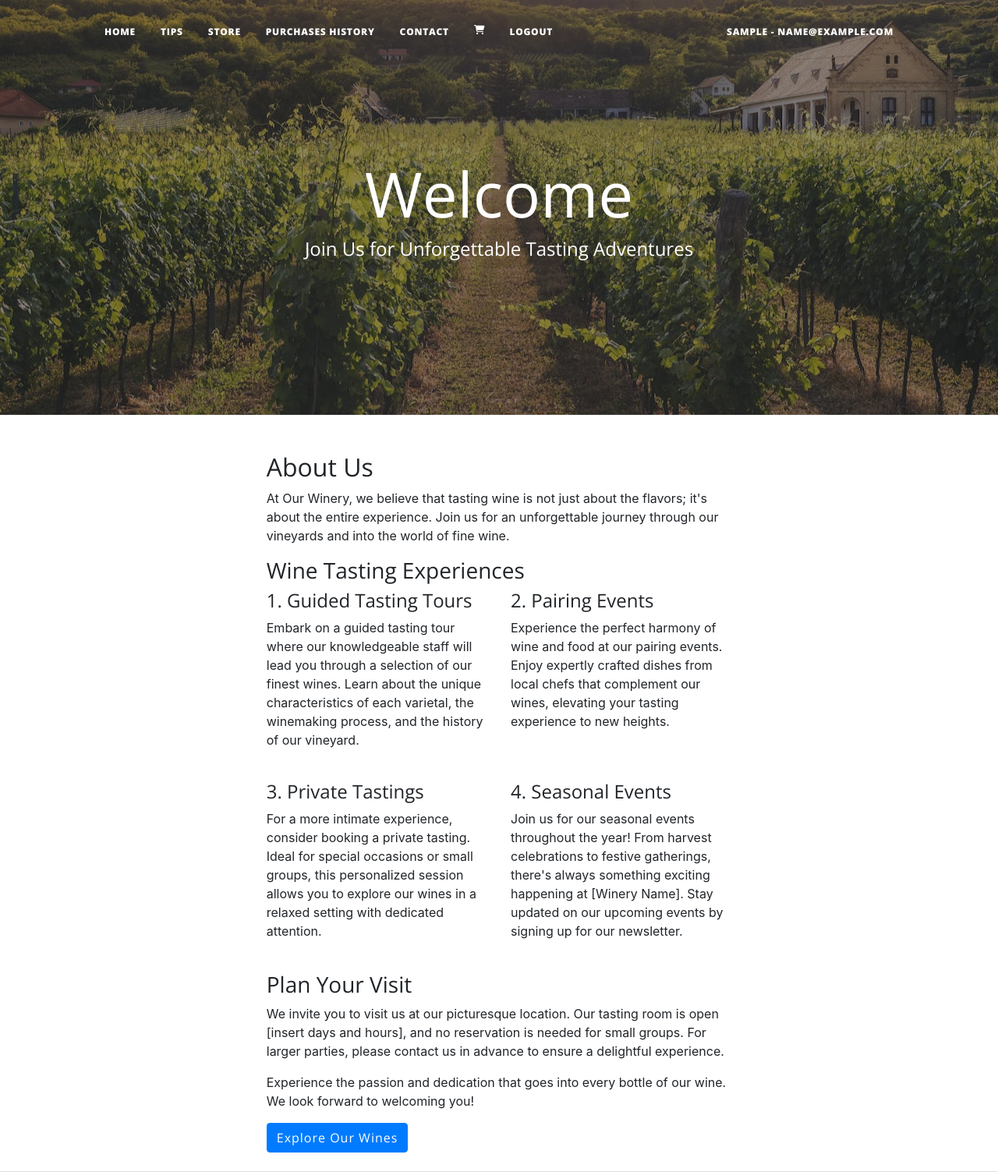
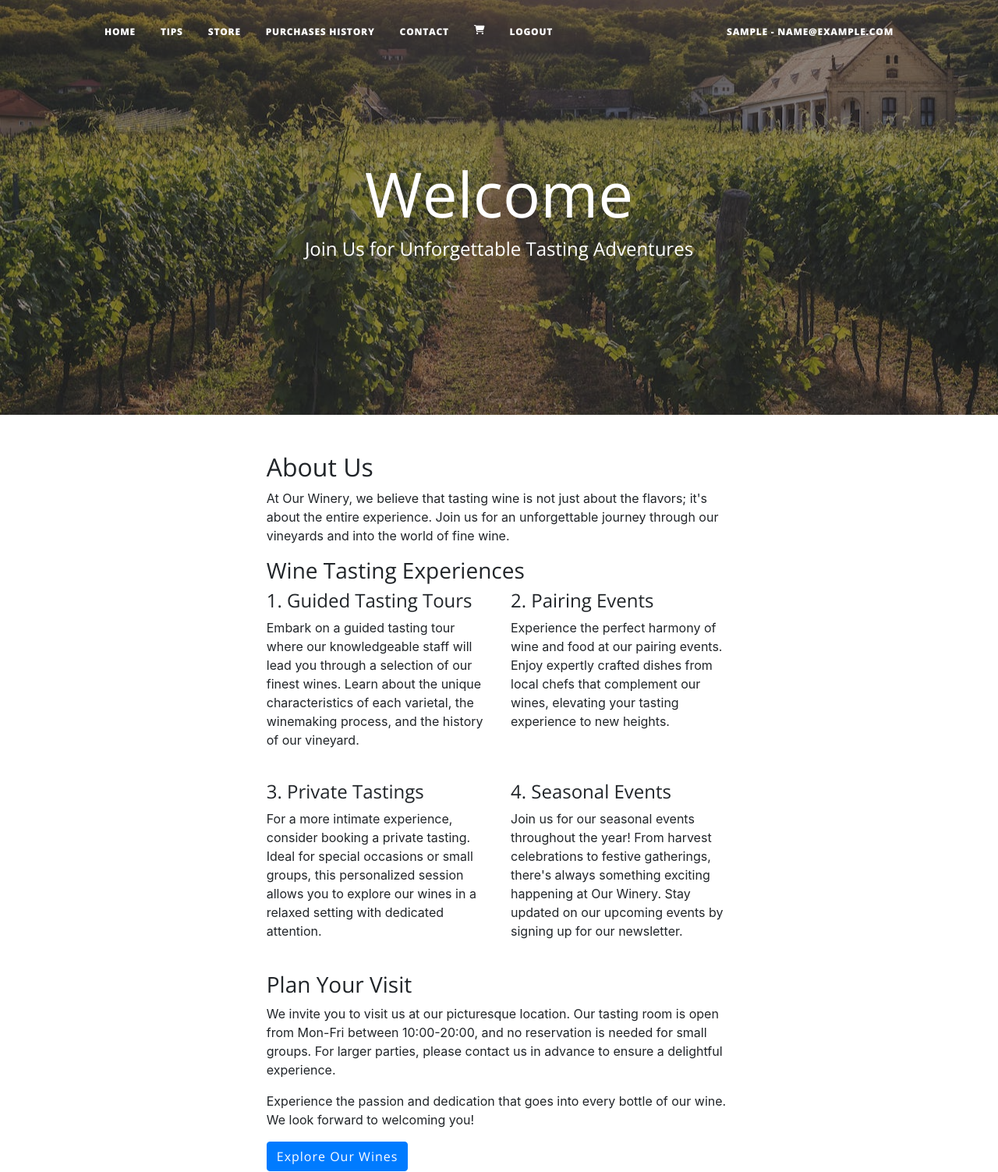
Before and after one commit to roudasaffuri/Winery, a Flask app: page /userHomePage in a window 1280 px wide. Shown: the top 1503 px of the page at 78% size. Run offline with Flask 3, Linux system fonts and the light colour scheme; the visitor is signed in with stand-in values (Sample User, id 1); data that the repository does not hold is empty; parts of the project's set-up code (start-up, migrations or seed data) failed here and were passed over; some libraries are stand-ins or nearby versions.

Commit message:
fix styles

```diff
--- a/login.py
+++ b/login.py
@@ -45,7 +45,7 @@ def log_in():
                         session['manager'] = useremail
                         return redirect(url_for('adminManageProducts'))
                     else:
-                        return redirect(url_for('adminManageProducts'))  # Regular user
+                        return redirect(url_for('userHomePage'))  # Regular user
 
                 else:
                     flash("Invalid email or password.", "danger")
--- a/templates/userHomePage.html
+++ b/templates/userHomePage.html
@@ -41,14 +41,14 @@
             </div>
             <div class="col-md-6 mb-4">
               <h4>4. Seasonal Events</h4>
-              <p>Join us for our seasonal events throughout the year! From harvest celebrations to festive gatherings, there's always something exciting happening at [Winery Name]. Stay updated on our upcoming events by signing up for our newsletter.</p>
+              <p>Join us for our seasonal events throughout the year! From harvest celebrations to festive gatherings, there's always something exciting happening at Our Winery. Stay updated on our upcoming events by signing up for our newsletter.</p>
             </div>
           </div>
         </section>
 
         <section>
           <h3>Plan Your Visit</h3>
-          <p>We invite you to visit us at our picturesque location. Our tasting room is open [insert days and hours], and no reservation is needed for small groups. For larger parties, please contact us in advance to ensure a delightful experience.</p>
+          <p>We invite you to visit us at our picturesque location. Our tasting room is open from Mon-Fri between 10:00-20:00, and no reservation is needed for small groups. For larger parties, please contact us in advance to ensure a delightful experience.</p>
           <p>Experience the passion and dedication that goes into every bottle of our wine. We look forward to welcoming you!</p>
         </section>
            <a href="{{ url_for('userStore') }}" class="btn btn-primary">Explore Our Wines</a>
--- a/templates/userPurchaseHistory.html
+++ b/templates/userPurchaseHistory.html
@@ -21,7 +21,7 @@
     {% if purchases %}
       {% for purchase in purchases %}
         <div class="card mb-4">
-          <div class="card-header bg-primary text-white">
+          <div class="card-header text-white" style="background-color: #722F37;">
             <strong>Purchase ID:</strong> {{ purchase['purchase_id'] }} |
             <strong>Date:</strong> {{ purchase['purchased_at'].strftime('%Y-%m-%d %H:%M:%S') }}
           </div>
```
